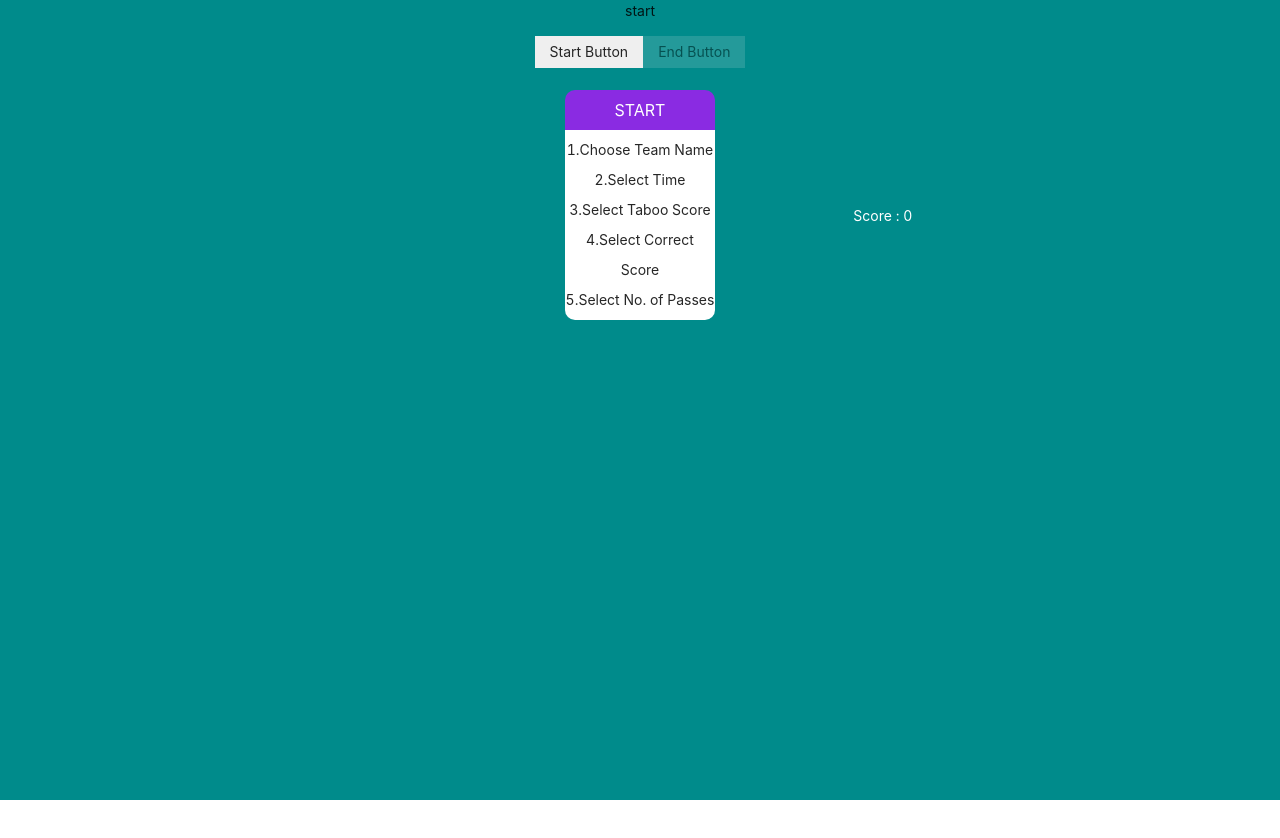
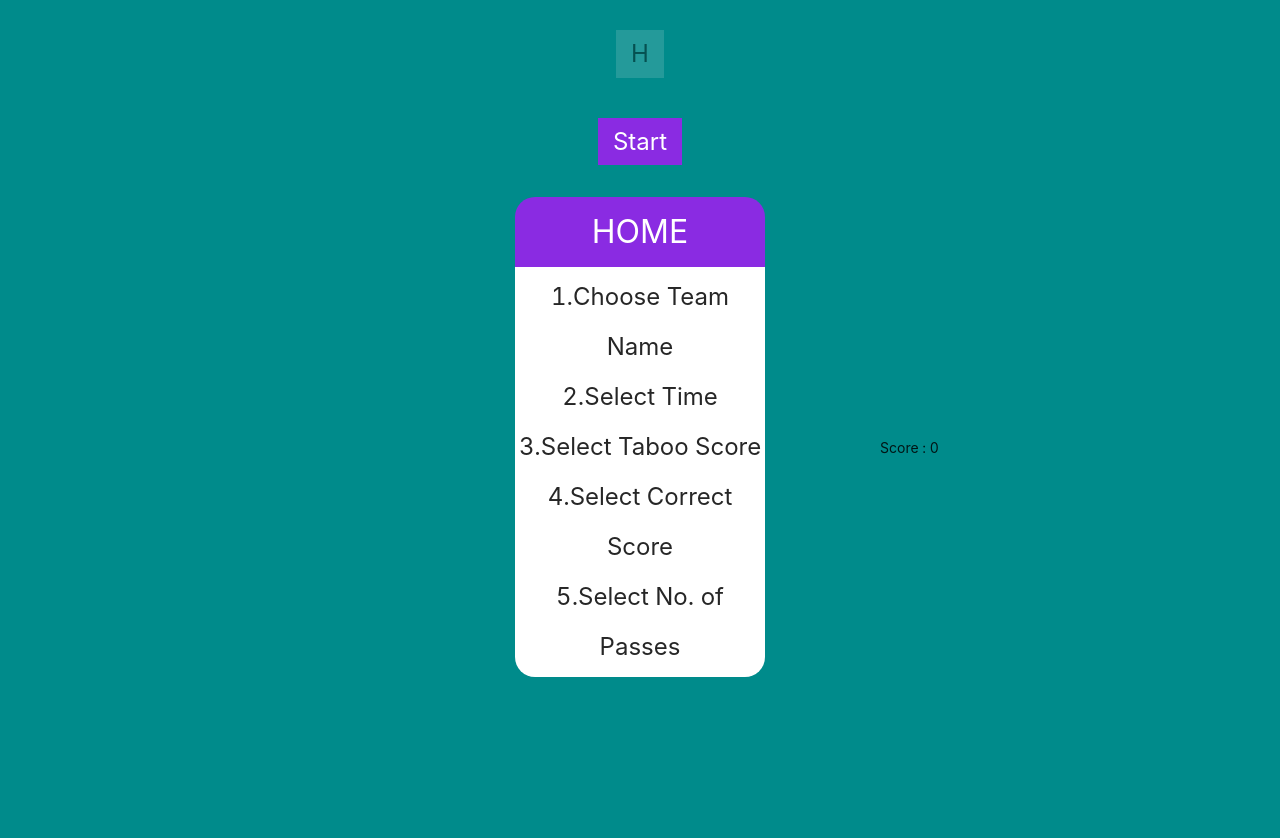
Before and after one commit to emnurul/Taboo, a React (Create React App) app: page / in a window 1280 px wide. Shown: the top 838 px of the page. Before the commit the page ends 800 px from the top, so only its background shows below. Built offline with nearby package versions, Linux system fonts and the light colour scheme.

Commit message:
score page css

```diff
--- a/package.json
+++ b/package.json
@@ -8,6 +8,7 @@
     "@testing-library/react": "^11.1.0",
     "@testing-library/user-event": "^12.1.10",
     "antd": "^4.16.13",
+    "npm": "^7.24.1",
     "react": "^17.0.2",
     "react-dom": "^17.0.2",
     "react-scripts": "4.0.3",
--- a/src/App.css
+++ b/src/App.css
@@ -27,31 +27,34 @@
 }
 
 .container {
-  height: 100vh;
+  padding: 30px 0;
+  min-height: calc(100vh - 60px);
+  height: 100%;
   background-color: darkcyan;
 }
 
 .card{
-  border-radius: 0 0 10px 10px;
+
+  max-width: 250px;
+  width: 100%;
+  border-radius: 0 0 20px 20px;
   margin: auto;
-  line-height:30px;
+  line-height:50px;
   background-color: white;
-  max-width: 150px;
+  /* width: 250px; */
   padding: 5px 0;
-}
-
-.card-disabled{
-  opacity: 50%;
+  font-size: x-large;
 }
 
 .card-title{
-  max-width: 150px;
+  max-width: 250px;
+  width: 100%;
   margin: auto;
-  border-radius: 10px 10px 0 0;
-  line-height:40px;
+  border-radius: 20px 20px 0 0;
+  line-height:70px;
   background-color: #8A2BE2;
   color: white;
-  font-size: medium;
+  font-size: xx-large;
 }
 
 button:disabled,
@@ -61,45 +64,65 @@ button[disabled]{
 }
 
 .button-left{
-  /* background-color: tomato; */
+  /* background-color: lightcoral; */
   margin: auto;
   text-align: right;
 }
 
 .button-right{
-  color: white;
+  /* background-color: lightcoral; */
   margin: auto;
   text-align: left;
+}
+
+.button-start{
+  font-size: x-large;
+  background-color: #8A2BE2;
+  color: white;
+  margin: 10px 0;
+}
+
+.button-home{
+  /* float: left;
+  margin : 10px; */
+  font-size: x-large;
+  /* display: inline-block;
+    vertical-align: top; */
+    text-align: right;
 }
 
 button {
   border: none;
   padding: 5px 15px;
   text-align: center;
-  font-size: 16px;
+  font-size: 160px;
   cursor: pointer;
 }
 
 
 .button-taboo {
+  font-size: x-large;
   background-color: #8A2BE2;
   color: white;
   margin: 10px 0;
 }
 
 .button-correct {
+  font-size: x-large;
   background-color: #4CAF50;
   color: white;
   margin: 10px 0;
 }
 
 .button-pass {
+  font-size: x-large;
   background-color: red;
   color: white;
   margin: 10px 0;
 }
 
 .button-reset {
+  font-size: x-large;
   background-color: orange;
 }
 
@@ -107,6 +130,7 @@ button {
   margin: auto
 }
 .timer {
+  font-size: x-large;
   background-color: white;
   padding: 5px 15px;
   text-align: center;
@@ -118,10 +142,12 @@ button {
 }
 
 .score-table {
+  font-size: x-large;
+  line-height: 50px;
   margin: auto;
-  max-width: 30vw;
-  /* text-align: left; */
+  max-width: 400px;
   background-color: lightblue;
+
 }
 
 .score-table .taboo {
@@ -135,3 +161,8 @@ button {
 li {
   list-style-type: none;
 }
+
+.total-score{
+  background-color: #87CEEB;
+  width:100%
+}
--- a/src/components/card.js
+++ b/src/components/card.js
@@ -8,10 +8,14 @@ import '../App.css';
 
 const Card = (props) => {
 
+    const { isStart, stopped, reset } = props
+
     const [index, setIndex] = useState(0);
     const [passes, setPasses] = useState(3);
     const [score, setScore] = useState(0);
     const [words, setWords] = useState([])
+
+    const isStartWord = props.words?.word === "HOME"
 
     //TODO: grab words from DB
     const cards = [
@@ -64,7 +68,7 @@ const Card = (props) => {
         setPasses(passesNo)
     }
 
-    if (props.reset) {
+    if (reset) {
         setTimeout(() => {
             setWords([])
             nextWord()
@@ -75,7 +79,7 @@ const Card = (props) => {
 
     let disabledButtons = false
     let disablePass = false
-    if (props.stopped === true) {
+    if (stopped === true) {
         disabledButtons = true
         disablePass = true
     } else if (passes === 0) {
@@ -105,16 +109,16 @@ const Card = (props) => {
 
     return (
         <>
-            {props.stopped ?
+            {!isStartWord && stopped ?
                 <div>
                     <ScoreTable words={words} score={score} />
                 </div>
                 :
                 <Row justify="center">
                     {/* <Col xs={24} sm={24} md={8} lg={8}></Col> */}
-                    <Col span={8} className="button-left">
+                    <Col span={7} className="button-left">
 
-                        {props.isStart ?
+                        {isStart ?
                             null :
                             <button
                                 className="button-taboo"
@@ -127,10 +131,8 @@ const Card = (props) => {
                             </button>
                         }
                     </Col>
-                    <Col span={8}>
-
-                        <div className={props.stopped ? "card-disabled" : "null"}>
-
+                    <Col xs={10} md={8}>
+                        <div>
                             <div className="card-title">
                                 {word}
                             </div>
@@ -145,7 +147,7 @@ const Card = (props) => {
                                 </div>
                             </div>
 
-                            {props.isStart ?
+                            {isStart ?
                                 null :
                                 <button
                                     className="button-pass"
@@ -160,8 +162,8 @@ const Card = (props) => {
                         </div>
 
                     </Col>
-                    <Col span={8} className="button-right">
-                        {props.isStart ?
+                    <Col span={7} className="button-right">
+                        {isStart ?
                             null :
                             <button
                                 className="button-correct"
--- a/src/components/main.js
+++ b/src/components/main.js
@@ -11,7 +11,7 @@ function Main(props) {
     const [isStart, setIsStart] = useState(true)
 
     const initalCard = {
-        word: "START",
+        word: "HOME",
         taboo1: "1.Choose Team Name",
         taboo2: "2.Select Time",
         taboo3: "3.Select Taboo Score",
@@ -35,30 +35,17 @@ function Main(props) {
 
     return (
         <div>
-            <header className="container">
-                <p>{mode}</p>
-
-                <button
-                    disabled={!isStart}
-                    onClick={() => {
-                        setIsStart(false)
-                        setWords()
-                        resetFunc()
-                        setStop(false)
-                    }}
-                >
-                    Start Button
-                </button>
-
-                <button
+            <button
+                    className="button-home"
                     disabled={isStart}
                     onClick={() => {
                         setIsStart(true)
                         setWords(initalCard)
                     }} >
-                    End Button
+                    H
                 </button>
 
+            <header className="container">
                 {mode === "game" ?
                     <Timer
                         initialMinute="0"
@@ -66,10 +53,26 @@ function Main(props) {
                         stop={() => { setStop(true) }}
                         start={() => { setStop(false) }}
                         reset={() => { resetFunc() }}
-                    /> : <br />}
+                    /> :
+
+                    <div>
+                        <button
+                            className="button-start"
+                            disabled={!isStart}
+                            onClick={() => {
+                                setIsStart(false)
+                                setWords()
+                                resetFunc()
+                                setStop(false)
+                            }}
+                        >
+                            Start
+                        </button>
+
+                        <br />
+                    </div>}
 
                 <br />
-
                 <Card words={words} stopped={stopped} reset={reset} isStart={isStart} />
 
             </header>
--- a/src/components/scores.js
+++ b/src/components/scores.js
@@ -8,6 +8,7 @@ import '../App.css';
 const ScoreTable = (props) => {
 
     const { words, score } = props
+    const points = score === 1 ? "pt": "pts"
     return (
         <div className="score-table">
             <Row justify="center" className="score-header">
@@ -16,11 +17,11 @@ const ScoreTable = (props) => {
                     TEAM A
                 </Col>
             </Row>
-            <Row justify="center" >
-                {/* <Col xs={24} sm={24} md={8} lg={8}></Col> */}
-
+            <Row justify="center">
+                <div className="total-score">Round : 1 ({score} {points})</div>
+            </Row>
+            <Row className="score-body" justify="center" >
                 <Col span={8} className="score-data">
-                    <li>Round 1 ({score} PTS)</li>
                     {words.map((item) => {
                         return (
                             <div className={item.type}>
@@ -31,6 +32,9 @@ const ScoreTable = (props) => {
                     })}
                 </Col>
             </Row>
+            <Row justify="center">
+                <div className="total-score">Total : {score}</div>
+            </Row>
         </div>
     )
 }
```
Also changed, not shown: 2 other files (tests, documents, lock files or other folders).
